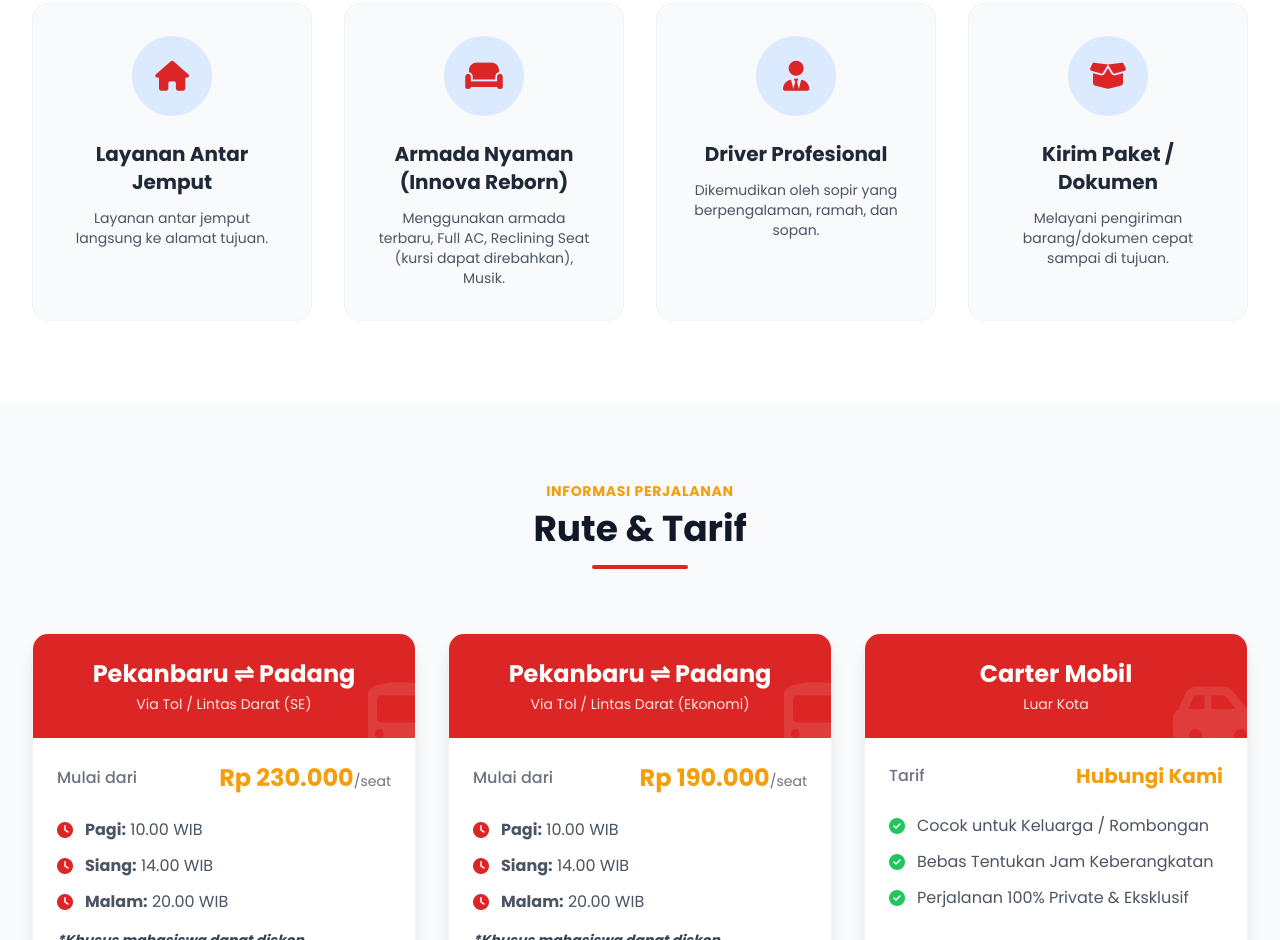
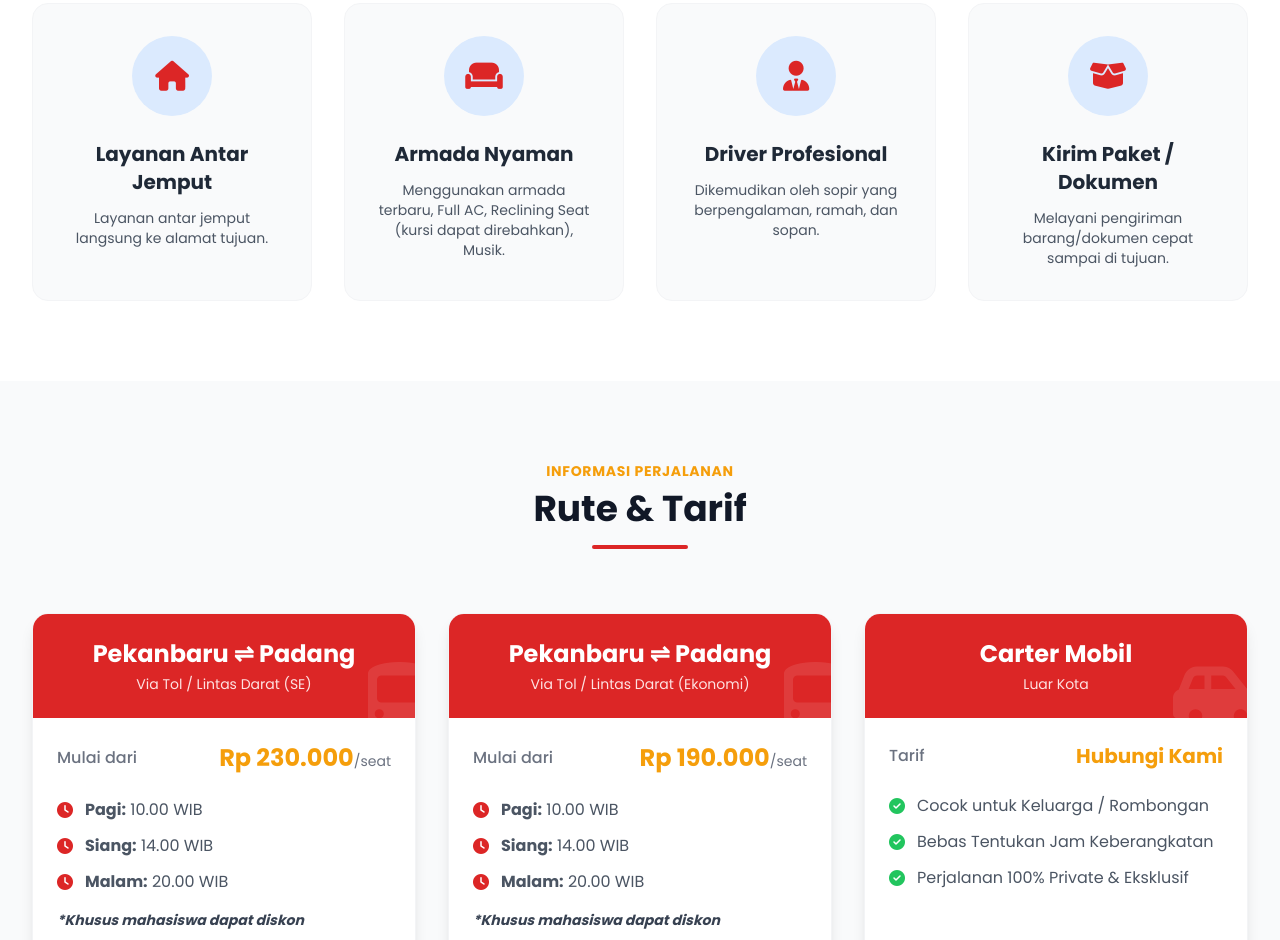
Before and after one commit to Ryndr-art/wisataregina, a plain HTML site: page index.html in a window 1280 px wide. Shown: the part 953-1893 px from the top of the page. Drawn offline with nearby package versions, Linux system fonts and the light colour scheme.

Commit message:
Update title for Armada Nyaman section

```diff
--- a/index.html
+++ b/index.html
@@ -197,7 +197,7 @@
                         class="w-20 h-20 bg-blue-100 text-primary rounded-full flex items-center justify-center mx-auto mb-6 text-3xl group-hover:scale-110 transition-transform duration-300">
                         <i class="fas fa-couch"></i>
                     </div>
-                    <h4 class="font-bold text-xl mb-3">Armada Nyaman (Innova Reborn)</h4>
+                    <h4 class="font-bold text-xl mb-3">Armada Nyaman</h4>
                     <p class="text-gray-600 text-sm">Menggunakan armada terbaru, Full AC, Reclining Seat (kursi dapat
                         direbahkan), Musik.</p>
                 </div>
```
